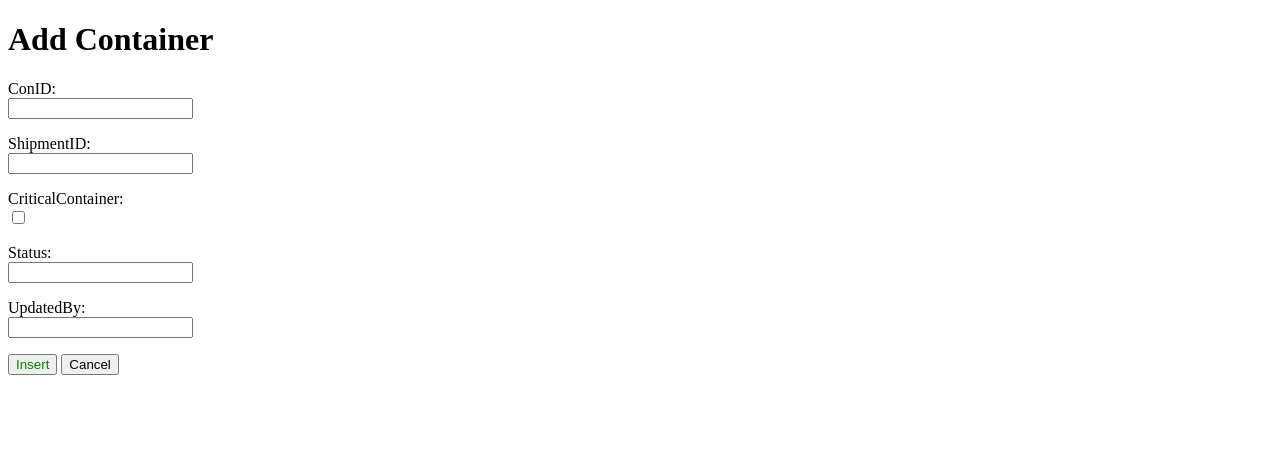
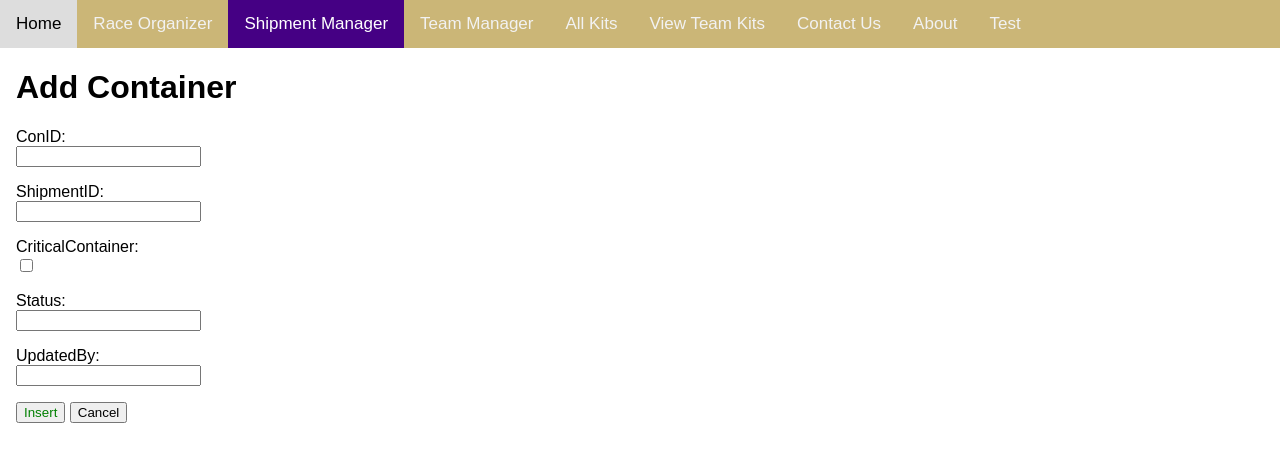
Before and after one commit to gavin-barro/DataRacers, a Flask app: page /container/new in a window 1280 px wide. Shown: the top 462 px of the page. Run offline with Flask 3, Linux system fonts and the light colour scheme.

Commit message:
make it look nice

```diff
--- a/webapp/templates/container_edit.jinja
+++ b/webapp/templates/container_edit.jinja
@@ -2,15 +2,65 @@
 <html>
 <head>
     <title>{{ "Add" if key == "new" else "Edit" }} Container</title>
+    <style>
+        body {
+        margin: 0;
+        font-family: Arial, Helvetica, sans-serif;
+        }
+
+        .formblock{
+            padding: 0px 16px;
+        }
+
+        .topnav {
+        overflow: hidden;
+        background-color: #CBB677;
+        }
+
+        .topnav a {
+        float: left;
+        color: #f2f2f2;
+        text-align: center;
+        padding: 14px 16px;
+        text-decoration: none;
+        font-size: 17px;
+        }
+
+        .topnav a:hover {
+        background-color: #ddd;
+        color: black;
+        }
+
+        .topnav a.active {
+        background-color: #450084;
+        color: white;
+        }
+
+        #table_div {
+            padding: 14px 16px;
+        }
+    </style>
 </head>
+
 <body>
-    <h1>{{ "Add" if key == "new" else "Edit" }} Container</h1>
+<div class="topnav">
+  <a href="/">Home</a>
+  <a href="/raceorganizer">Race Organizer</a>
+  <a href="/race_crew" class="active">Shipment Manager</a>
+  <a href="/team_manager">Team Manager</a>
+  <a href="/kit">All Kits</a>
+  <a href="/select_team_kits"> View Team Kits</a>
+  <a href="/contact">Contact Us</a>
+  <a href="/about">About</a>
+  <a href="/test">Test</a>
+</div>
+    <h1 style="padding-left:16px">{{ "Add" if key == "new" else "Edit" }} Container</h1>
 
     {% for message in get_flashed_messages() %}
     <p><i>{{ message }}</i></p>
     {% endfor %}
 
-    <form>
+    <form class="formblock">
         <p>
             ConID:<br>
             <input name="ConID" type="text" value="{{ values[0] }}">
```
